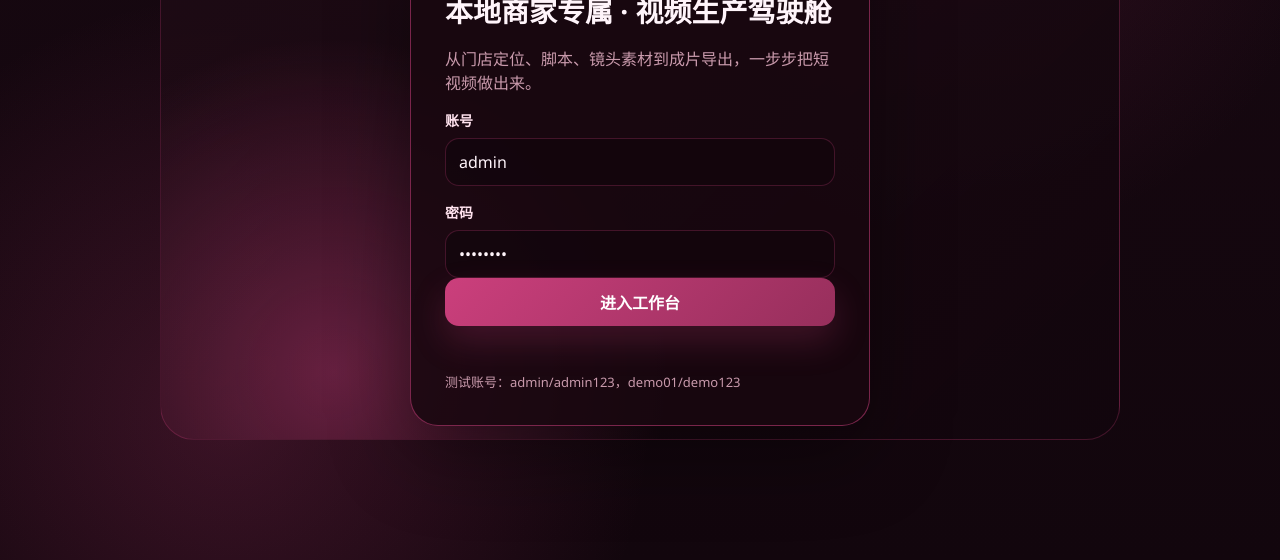
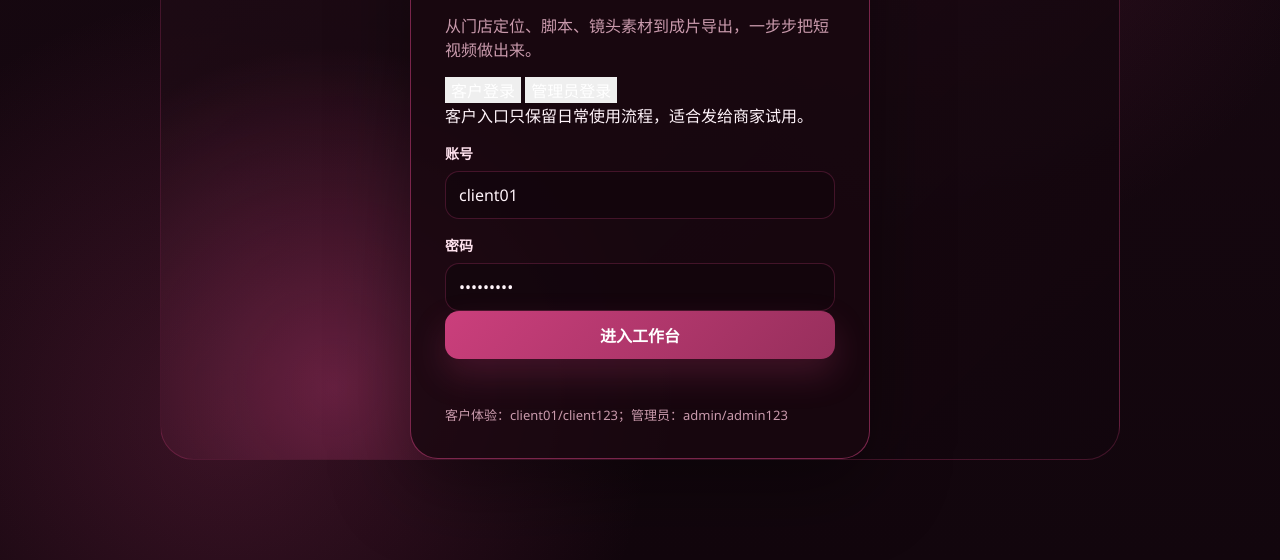
Before and after one commit to yueshizhifu-prog/my-website, a plain HTML site: page index.html in a window 1280 px wide. Shown: the part 240-800 px from the top of the page. Drawn offline with Linux system fonts and the light colour scheme.

Commit message:
Update customer login interface: index.html

```diff
--- a/index.html
+++ b/index.html
@@ -4,7 +4,7 @@
   <meta charset="utf-8" />
   <meta name="viewport" content="width=device-width, initial-scale=1" />
   <title>AI 视频工厂</title>
-  <link rel="stylesheet" href="styles.css?v=20260724-upload-hook" />
+  <link rel="stylesheet" href="styles.css?v=20260727-account-login" />
 </head>
 <body>
   <div id="loginView" class="login-shell">
@@ -13,13 +13,18 @@
         <div class="brand-mark">AI 视频工厂</div>
         <h1>本地商家专属 · 视频生产驾驶舱</h1>
         <p>从门店定位、脚本、镜头素材到成片导出，一步步把短视频做出来。</p>
+        <div class="login-mode-tabs" aria-label="登录入口">
+          <button class="active" type="button" data-login-preset="client">客户登录</button>
+          <button type="button" data-login-preset="admin">管理员登录</button>
+        </div>
+        <div class="login-role-note" id="loginRoleNote">客户入口只保留日常使用流程，适合发给商家试用。</div>
         <label>账号</label>
-        <input id="loginUsername" value="admin" autocomplete="username" />
+        <input id="loginUsername" value="client01" autocomplete="username" />
         <label>密码</label>
-        <input id="loginPassword" value="admin123" type="password" autocomplete="current-password" />
+        <input id="loginPassword" value="client123" type="password" autocomplete="current-password" />
         <button id="loginBtn" class="primary full">进入工作台</button>
         <div id="loginError" class="error"></div>
-        <div class="hint">测试账号：admin/admin123，demo01/demo123</div>
+        <div class="hint">客户体验：client01/client123；管理员：admin/admin123</div>
       </div>
     </div>
   </div>
@@ -624,7 +629,7 @@
   </div>
 
   <div id="toast" class="toast hidden"></div>
-  <script src="config.js?v=20260727-aliyun-api-live"></script>
-  <script src="app.js?v=20260727-aliyun-api-live"></script>
+  <script src="config.js?v=20260727-account-login"></script>
+  <script src="app.js?v=20260727-account-login"></script>
 </body>
 </html>
```
